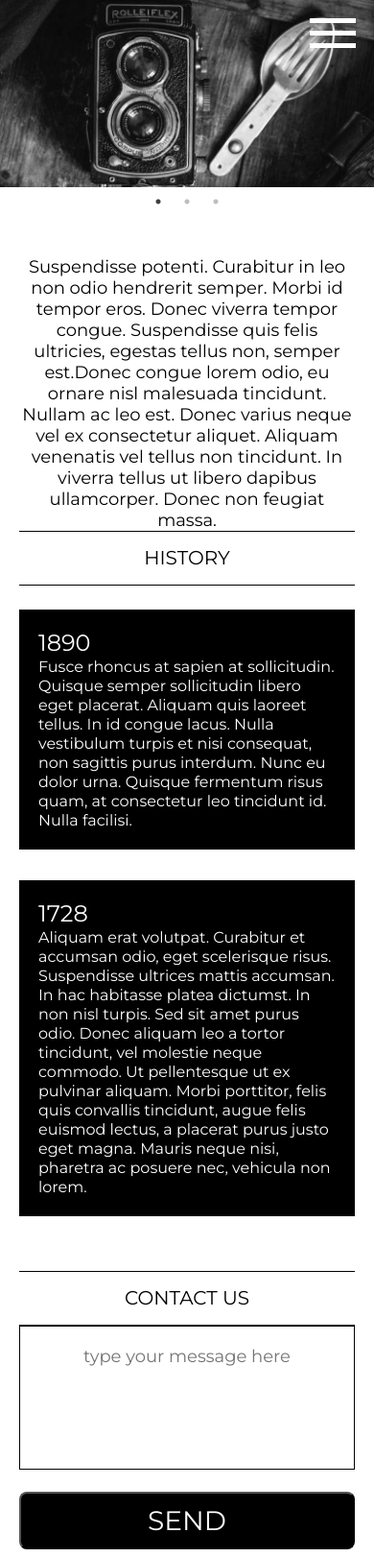
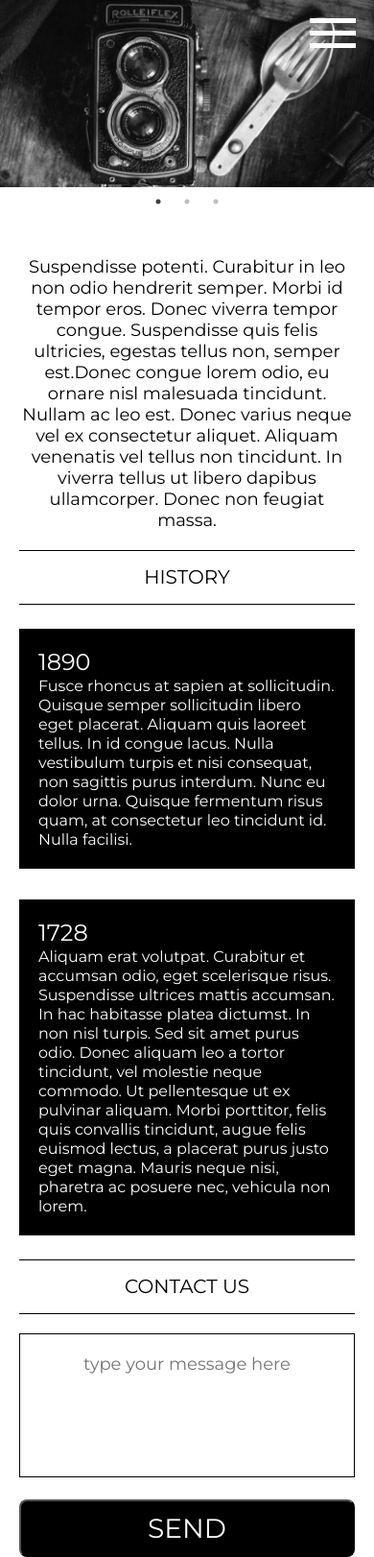
Before and after one commit to serhii-sultanov/adaptive, a plain HTML site: page index.html in a window 390 px wide. Shown: the top 1622 px of the page at 96% size. Drawn offline with nearby package versions, Linux system fonts and the light colour scheme.

Commit message:
added margin and pading

```diff
--- a/css/styles.css
+++ b/css/styles.css
@@ -339,13 +339,17 @@ a {
 	/*Content*/
 
 	.content-text {
-		padding: 42px 20px 0;
+		padding: 42px 20px 20px;
 		font-size: 18px;
 		line-height: 22px;
 	}
 
 	.history-boxes {
 		padding: 25px 20px;
+	}
+
+	.history-boxes div:last-child {
+		margin: 0;
 	}
 
 	.history-box {
@@ -370,7 +374,7 @@ a {
 	}
 
 	.form-elements {
-		margin: 0 20px;
+		margin: 20px 20px 0;
 	}
 
 	.textarea {
```
